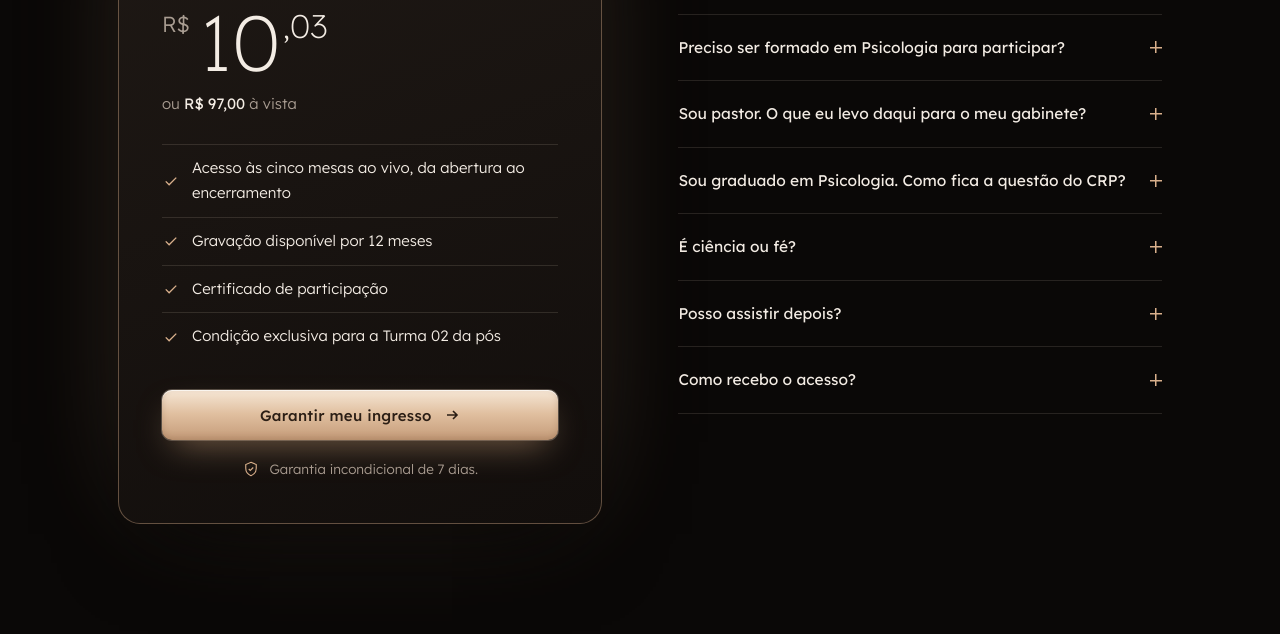
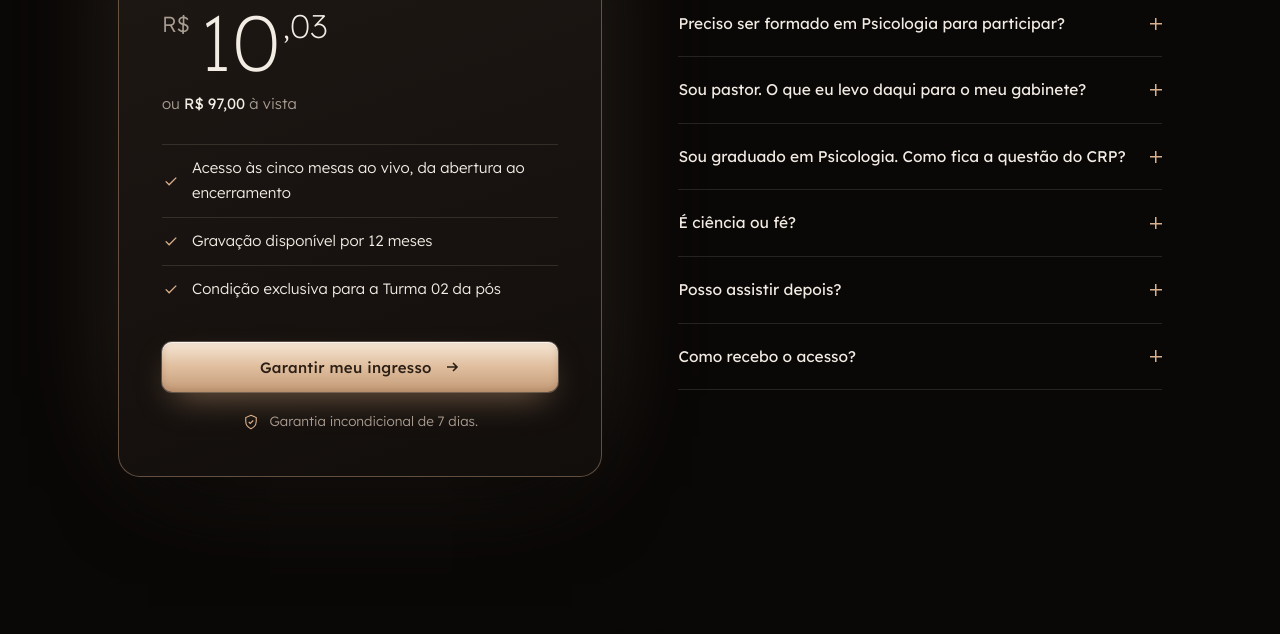
Before and after one commit to JefersonGomesa/congresso-plenitude2026, a plain HTML site: page captacao-ads/index.html in a window 1280 px wide. Shown: the part 9941-10575 px from the top of the page. Drawn offline with Linux system fonts and the light colour scheme.

Commit message:
Tira o certificado de participação do ingresso (o Congresso não emite certificado)

```diff
--- a/captacao-ads/index.html
+++ b/captacao-ads/index.html
@@ -1010,7 +1010,6 @@ main{overflow-x:clip}
       <ul class="incl">
         <li><svg viewBox="0 0 24 24"><path d="M5 12.5l4.5 4.5L19 7.5"/></svg>Acesso às cinco mesas ao vivo, da abertura ao encerramento</li>
         <li><svg viewBox="0 0 24 24"><path d="M5 12.5l4.5 4.5L19 7.5"/></svg>Gravação disponível por 12 meses</li>
-        <li><svg viewBox="0 0 24 24"><path d="M5 12.5l4.5 4.5L19 7.5"/></svg>Certificado de participação</li>
         <li><svg viewBox="0 0 24 24"><path d="M5 12.5l4.5 4.5L19 7.5"/></svg>Condição exclusiva para a Turma 02 da pós</li>
       </ul>
       <a class="btn" data-checkout href="#ingresso">Garantir meu ingresso <svg viewBox="0 0 16 16" fill="none" stroke="currentColor" stroke-width="1.6"><path d="M3 8h10M9 4l4 4-4 4"/></svg></a>
```
Also changed, not shown: captacao-ind/index.html (+0 -1 lines), captacao-org/index.html (+0 -1 lines), index.html (+0 -1 lines).
